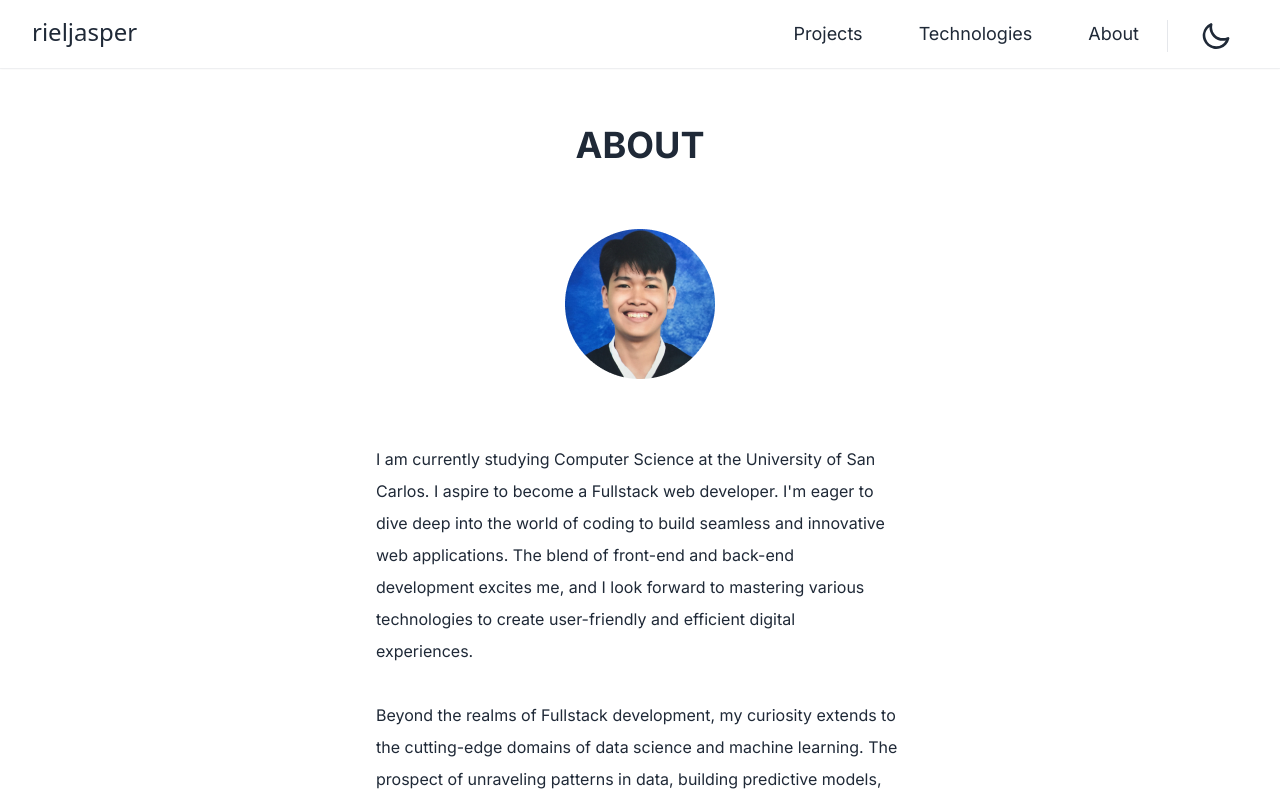
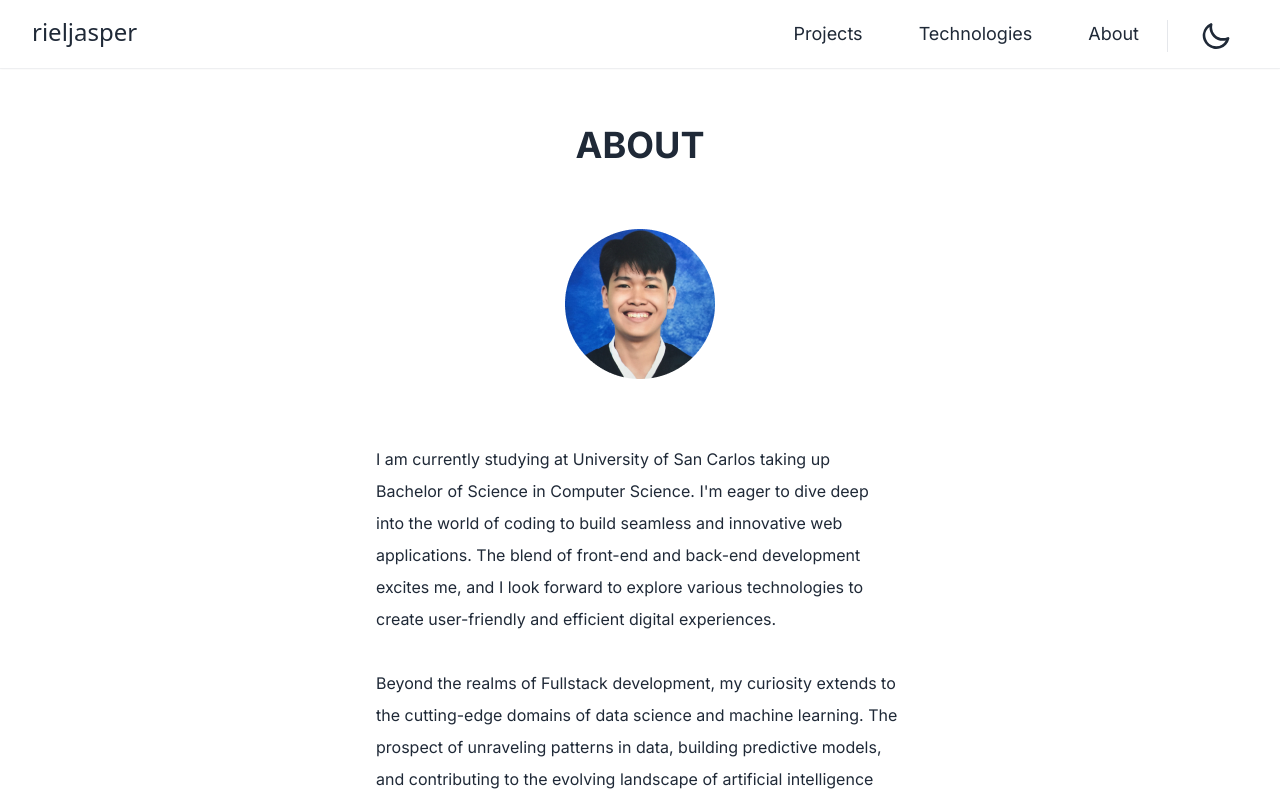
Before and after one commit to rieljasperapos/next-portfolio, a Next.js app: page /about in a window 1280 px wide. Shown: the top 800 px of the page. Built offline with nearby package versions, Linux system fonts and the light colour scheme.

Commit message:
rephrase

```diff
--- a/src/staticData/about.js
+++ b/src/staticData/about.js
@@ -1,5 +1,5 @@
 const aboutme = {
-    text1: "I am currently studying Computer Science at the University of San Carlos. I aspire to become a Fullstack web developer. I'm eager to dive deep into the world of coding to build seamless and innovative web applications. The blend of front-end and back-end development excites me, and I look forward to mastering various technologies to create user-friendly and efficient digital experiences.",
+    text1: "I am currently studying at University of San Carlos taking up Bachelor of Science in Computer Science. I'm eager to dive deep into the world of coding to build seamless and innovative web applications. The blend of front-end and back-end development excites me, and I look forward to explore various technologies to create user-friendly and efficient digital experiences.",
     text2: "Beyond the realms of Fullstack development, my curiosity extends to the cutting-edge domains of data science and machine learning. The prospect of unraveling patterns in data, building predictive models, and contributing to the evolving landscape of artificial intelligence captivates my interest.",
 }
 
```
